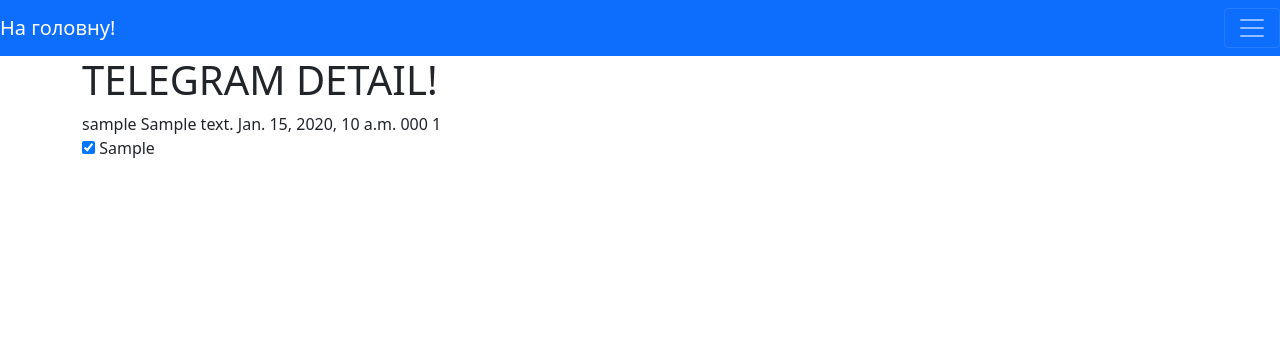
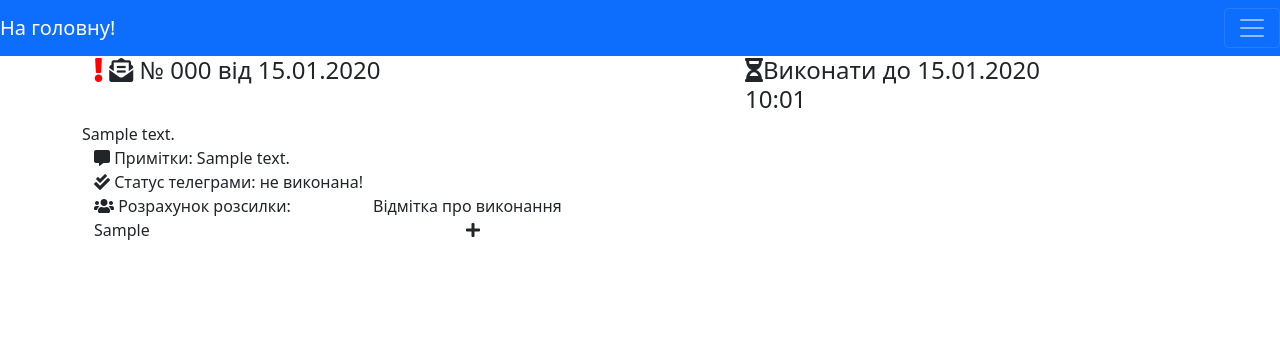
Before and after one commit to Artem-1313/telegram-control, a Django app: page /panel/telegram/1/ in a window 1280 px wide. Shown: the top 356 px of the page. Run offline with Django 3.2, Linux system fonts and the light colour scheme; a user stored in the database is signed in; tables that the repository leaves empty hold one stand-in row (values such as "Sample post"); some libraries are stand-ins or nearby versions.

Commit message:
Add datetimepicker for update view and style detailed view

```diff
--- a/telegram_project/panel/models.py
+++ b/telegram_project/panel/models.py
@@ -21,14 +21,15 @@ def user_directory_path(instance, filename):
 class Telegrams(models.Model):
     priority_ = [('1', 'Висока'), ('0', 'Низька')]
     date_create = models.DateTimeField(default=timezone.now)
-    description = models.TextField()
-    deadline = models.DateTimeField(default=timezone.now)
+    description = models.TextField(verbose_name= 'Опис телеграми')
+    deadline = models.DateTimeField(default=timezone.now, verbose_name='Виконати до')
     tlg_scan = models.FileField(upload_to=user_directory_path, null=True, blank=True,
-                                validators=[FileExtensionValidator(allowed_extensions=['txt'])])
-    tlg_number = models.CharField(max_length=100, null=True)
-    note = models.CharField(max_length=5000, null=True, blank=True)
-    confirm = models.BooleanField(default=False)
-    priority = models.CharField(max_length=20, choices=priority_, blank=True)
+                                validators=[FileExtensionValidator(allowed_extensions=['txt'])],
+                                verbose_name='Завантажити скан-копію телеграми')
+    tlg_number = models.CharField(max_length=100, null=True, verbose_name='Номер вихідної телеграми')
+    note = models.CharField(max_length=5000, null=True, blank=True, verbose_name='Примітки')
+    confirm = models.BooleanField(default=False, verbose_name='Телеграма виконана!')
+    priority = models.CharField(max_length=20, choices=priority_, blank=True, verbose_name='Важливість телеграми')
     author = models.ForeignKey(User, on_delete=models.CASCADE)
 
     def __str__(self):
--- a/telegram_project/panel/templates/panel/add_tlg.html
+++ b/telegram_project/panel/templates/panel/add_tlg.html
@@ -19,7 +19,7 @@
 jQuery.datetimepicker.setLocale('uk');
 $("#id_deadline").datetimepicker({
 
-format:'Y-d-m H:m',
+format:'Y-m-d H:m',
 minDate: 0,
 language: 'uk',
 locale: 'uk',
--- a/telegram_project/panel/templates/panel/base.html
+++ b/telegram_project/panel/templates/panel/base.html
@@ -9,6 +9,7 @@
     <script  type="text/javascript" src="{% static 'datetimepicker/jquery.js'  %}"></script>
     <link type="text/css" href="{% static 'datetimepicker/jquery.datetimepicker.min.css' %}" rel="stylesheet" />
     <script  type="text/javascript" src="{% static 'datetimepicker/jquery.datetimepicker.full.js' %}"></script>
+<link rel="stylesheet" href="https://pro.fontawesome.com/releases/v5.10.0/css/all.css" integrity="sha384-AYmEC3Yw5cVb3ZcuHtOA93w35dYTsvhLPVnYs9eStHfGJvOvKxVfELGroGkvsg+p" crossorigin="anonymous"/>
 
 
 </head>
--- a/telegram_project/panel/templates/panel/telegrams_detail.html
+++ b/telegram_project/panel/templates/panel/telegrams_detail.html
@@ -1,22 +1,99 @@
 {% extends 'panel/base.html' %}
 {% block content %}
-<h1>TELEGRAM DETAIL!</h1>
 
-{{ object.author }}
-{{ object.description }}
-{{ object.deadline }}
-{{ object.tlg_number}}
-{{ object.priority }}
+<div class="container">
+    <div class="row">
+        <div class="col-7">
+             <h4> {% if object.priority == "1" %}
+            <i class="fas fa-exclamation fa-1x" style="color:red;"></i>
+
+            {% endif %}
+                 <i class="fas fa-envelope-open-text"></i> № {{ object.tlg_number}} від {{ object.date_create| date:"d.m.Y" }}</h4>
+        </div>
+
+        <div class="col-4">
+             <h4> <i class="fas fa-hourglass-half"></i>Виконати до {{ object.deadline | date:"d.m.Y H:m" }}</h4>
+        </div>
+    </div>
+      <div class="col-1">
+
+        </div>
+    <div class="row">
+      {{ object.description }}
+    </div>
+    <div class="row">
+        <div class="col">
+          <i class="fas fa-comment-alt"></i>
+        Примітки: {% if object.note %}
+        {{ object.note }}
+        {% else %}
+        коментарі відсутні!
+        {% endif %}
+        </div>
+
+    </div>
+    <div class="row">
+        <div class="col">
+           <i class="fas fa-check-double"></i> Статус телеграми: {% if object.status %}
+           виконана!
+        {% else %}
+            не виконанa!
+        {% endif %}
+        </div>
+
+
+    </div>
+
+
+</div>
+
+
+
+
+<div class="container">
+    <div class="row">
+        <div class="col-3">
+            <i class="fas fa-users"></i> Розрахунок розсилки:
+        </div>
+         <div class="col-3">
+            Відмітка про виконання
+        </div>
+    </div>
+</div>
 {% for i in tlg %}
 
 {% if  i.status   %}
-   <div> <input type="checkbox" name="{{ i.unit }}" checked>
-    <label>{{ i.unit }}</label>
+
+   <div class="container">
+       <div class="row">
+
+       </div>
+       <div class="row">
+           <div class="col-4">
+                 <label>{{ i.unit }}</label>
+           </div>
+           <div class="col-2">
+
+               <i class="fas fa-plus"></i>
+           </div>
+       </div>
+
        </div>
 {% else %}
-    <div> <input type="checkbox" name="{{ i.unit }}" >
-    <label >{{ i.unit }}</label>
-    </div>
+     <div class="container">
+
+       <div class="row">
+           <div class="col-4">
+                 <label>{{ i.unit }}</label>
+           </div>
+
+            <div class="col-2">
+
+              <i class="fas fa-minus"></i>
+           </div>
+       </div>
+
+       </div>
 {% endif %}
 
 {% endfor %}
--- a/telegram_project/panel/views.py
+++ b/telegram_project/panel/views.py
@@ -19,9 +19,7 @@ import os
 class TelegramsListView(LoginRequiredMixin, ListView) :
     model = Telegrams
     template_name = 'panel/index.html'
-    #context_object_name = "tlg"
-    #queryset = Telegrams.objects.filter(author_id=2)
-    ordering = ['-date_create']
+
 
     def get_context_data(self,  **kwargs):
         context = super(TelegramsListView, self).get_context_data(**kwargs)
@@ -160,11 +158,11 @@ def add_tlg(request):
             tlg_scan = form.cleaned_data.get('tlg_scan')
             tlg_number = form.cleaned_data.get('tlg_number')
             note = form.cleaned_data.get('note')
-            confirm = form.cleaned_data.get('confirm')
+           # confirm = form.cleaned_data.get('confirm')
             priority = form.cleaned_data.get('priority')
 
             tlg = Telegrams(deadline=deadline, description=description, author=user, tlg_scan=tlg_scan,
-                            tlg_number=tlg_number, note=note, confirm=confirm, priority=priority)
+                            tlg_number=tlg_number, note=note, priority=priority)
             tlg.save()
 
             executors = form.cleaned_data.get('executors')
```
Also changed, not shown: telegram_project/panel/forms.py (+0 -8 lines), telegram_project/panel/templates/panel/index.html (+10 -10 lines), telegram_project/panel/templates/panel/telegrams_update.html (+16 -1 lines).
